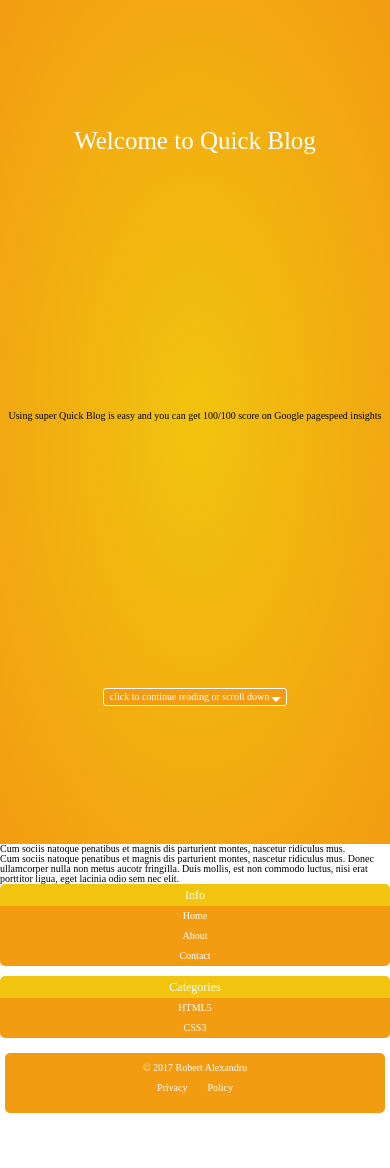
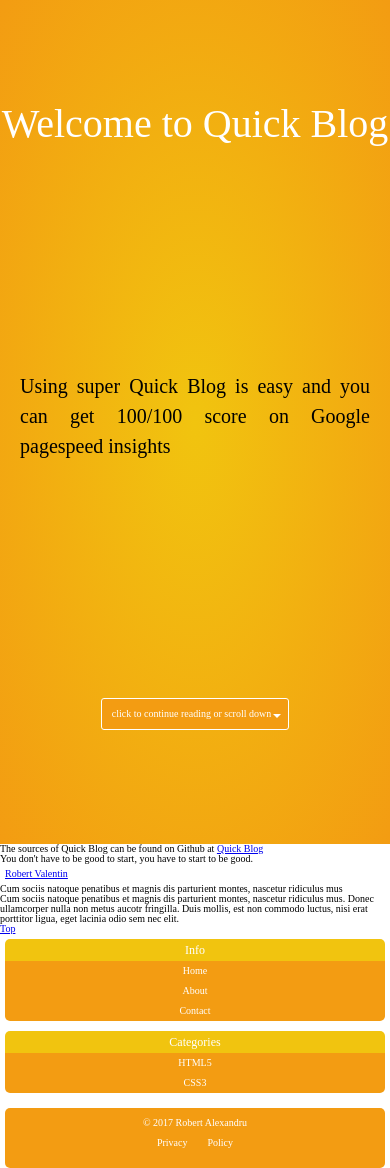
Before and after one commit to robertoalx/quick-blog, a website: page src/index.pug in a window 390 px wide. Before the commit the page ends 1118 px from the top, so only its background shows below. Drawn offline with nearby package versions, Linux system fonts and the light colour scheme; files that its build step writes are made by us from their sources; a web font is replaced by a local one.

Commit message:
We added layout tablet, we added more content to Quick Blog , we added some margin to menu panel

```diff
--- /dev/null
+++ b/src/_component/layout/layout-mobile.scss
@@ -0,0 +1,81 @@
+// Quick CSS rest
+
+html,
+body {
+    height: 100%;
+    font-family: 'Open Sans';
+}
+
+html {
+    font-size: 10px;
+}
+
+@media screen and (min-width: 25em){
+    html { font-size: calc( 16px + (24 - 16) * (100vw - 400px) / (800 - 400) ); }
+}
+.welcome {
+    height: 100%;
+    display: flex;
+    flex-wrap: wrap;
+    text-align: center;
+    align-items: center;
+    justify-content: center;
+    background-image: radial-gradient(ellipse, $color-normal, $color-dark);
+
+    h1 {
+        color: $color-white;
+        // font-size: 3.8125rem;
+        font-size: 4rem;
+    }
+
+    .welcome__description {
+        line-height: 1.5;
+        padding: 0 0.5rem;
+        font-size: 2rem;
+        text-align: justify;
+        padding: 2rem;
+    }
+
+    a.scroll-down {
+        color: $color-white;
+        text-decoration: none;
+        font-size: 1rem;
+        padding: 1rem;
+        border-radius: 0.3rem;
+        margin: 1rem;
+        border: 0.1rem solid $color-white;
+        position: relative;
+        background-color: $color-dark;
+        padding-right: 1.3rem;
+        display: flex;
+        justify-content: center;
+        align-items: center;
+
+        &:hover {
+            border: 0.1rem solid $color-normal;
+        }
+    }
+
+    .continue-arrow {
+        margin: 0 0.2rem;
+        &:after {
+            position: absolute;
+            // right: 0.5rem;
+            // top: 1.2rem;
+            content: '';
+            display: block;
+            width: 0px;
+            height: 0px;
+            border-top: 0.4rem solid $color-white;
+            border-left: 0.4rem solid transparent;
+            border-right: 0.4rem solid transparent;
+        }
+    }
+}
+
+// * {
+//     margin: 0;
+//     padding: 0;
+//     border: 0;
+//     box-sizing: border-box;
+// }
--- /dev/null
+++ b/src/_component/layout/layout-tablet.scss
@@ -0,0 +1,5 @@
+@media (min-width: 768px) {
+    .welcome {
+        min-height: 100vh;
+    }
+}
--- a/src/_component/layout/layout.scss
+++ b/src/_component/layout/layout.scss
@@ -1,78 +1,2 @@
-// Quick CSS rest
-
-html,
-body {
-    height: 100%;
-    font-family: 'Open Sans';
-}
-
-html {
-    font-size: 10px;
-}
-
-@media screen and (min-width: 25em){
-    html { font-size: calc( 16px + (24 - 16) * (100vw - 400px) / (800 - 400) ); }
-}
-.welcome {
-    height: 100%;
-    display: flex;
-    flex-wrap: wrap;
-    text-align: center;
-    align-items: center;
-    justify-content: center;
-    background-image: radial-gradient(ellipse, $color-normal, $color-dark);
-
-    h1 {
-        color: $color-white;
-        // font-size: 3.8125rem;
-        // font-size: 2rem;
-    }
-
-    .welcome__description {
-        line-height: 1.5;
-        padding: 0 0.5rem;
-    }
-
-    a.scroll-down {
-        color: $color-white;
-        text-decoration: none;
-        font-size: 1rem;
-        padding: 0.3rem 0.6rem;
-        border-radius: 0.3rem;
-        margin: 1rem;
-        border: 0.1rem solid $color-white;
-        position: relative;
-        background-color: $color-dark;
-        padding-right: 1.3rem;
-        display: flex;
-        justify-content: center;
-        align-items: center;
-
-        &:hover {
-            border: 0.1rem solid $color-normal;
-        }
-    }
-
-    .continue-arrow {
-        margin: 0 0.2rem;
-        &:after {
-            position: absolute;
-            // right: 0.5rem;
-            // top: 1.2rem;
-            content: '';
-            display: block;
-            width: 0px;
-            height: 0px;
-            border-top: 0.5rem solid $color-white;
-            border-left: 0.5rem solid transparent;
-            border-right: 0.5rem solid transparent;
-        }
-    }
-}
-
-// * {
-//     margin: 0;
-//     padding: 0;
-//     border: 0;
-//     box-sizing: border-box;
-// }
+@import 'layout-mobile';
+@import 'layout-tablet';
--- a/src/_component/menu/menu-mobile.scss
+++ b/src/_component/menu/menu-mobile.scss
@@ -3,6 +3,7 @@
 }
 
 .menu__panel {
+    margin: 0.5rem;
 }
 
 .menu__title {
--- a/src/index.pug
+++ b/src/index.pug
@@ -13,6 +13,16 @@
             span.continue-arrow
     .content
         #continue
-        p.lead Cum sociis natoque penatibus et magnis dis parturient montes, nascetur ridiculus mus.
+        p
+            |The sources of Quick Blog can be found on Github at
+            | #{" "}
+            a(href="https://github.com/robertoalx/quick-blog") Quick Blog
+        blockquote.blockquote
+            .blockquote__body
+                p You don't have to be good to start, you have to start to be good.
+            footer.blockquoate-footer
+                a(href="https://github.com/robertoalx", target="_blank") Robert Valentin
+        p.lead Cum sociis natoque penatibus et magnis dis parturient montes, nascetur ridiculus mus
         p
             small Cum sociis natoque penatibus et magnis dis parturient montes, nascetur ridiculus mus. Donec ullamcorper nulla non metus aucotr fringilla. Duis mollis, est non commodo luctus, nisi erat porttitor ligua, eget lacinia odio sem nec elit.
+        a(href="#Top") Top
```
